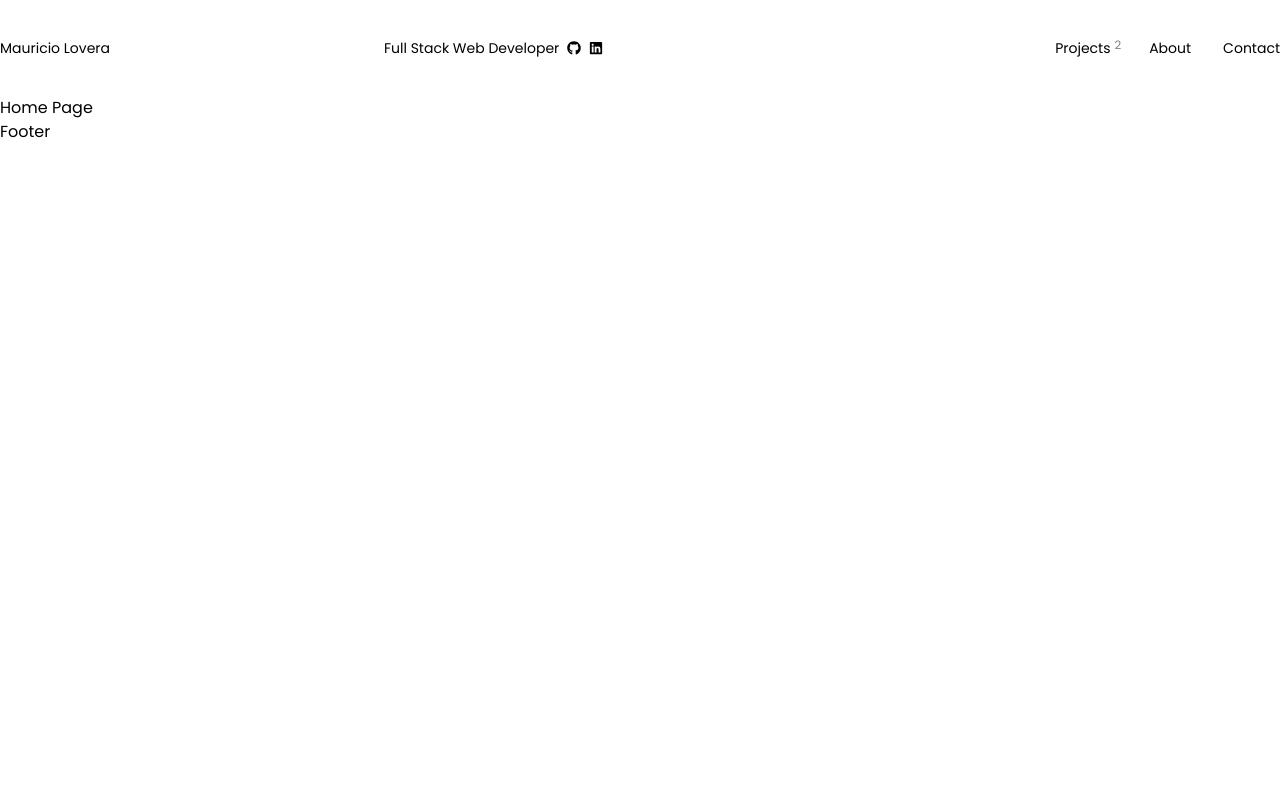
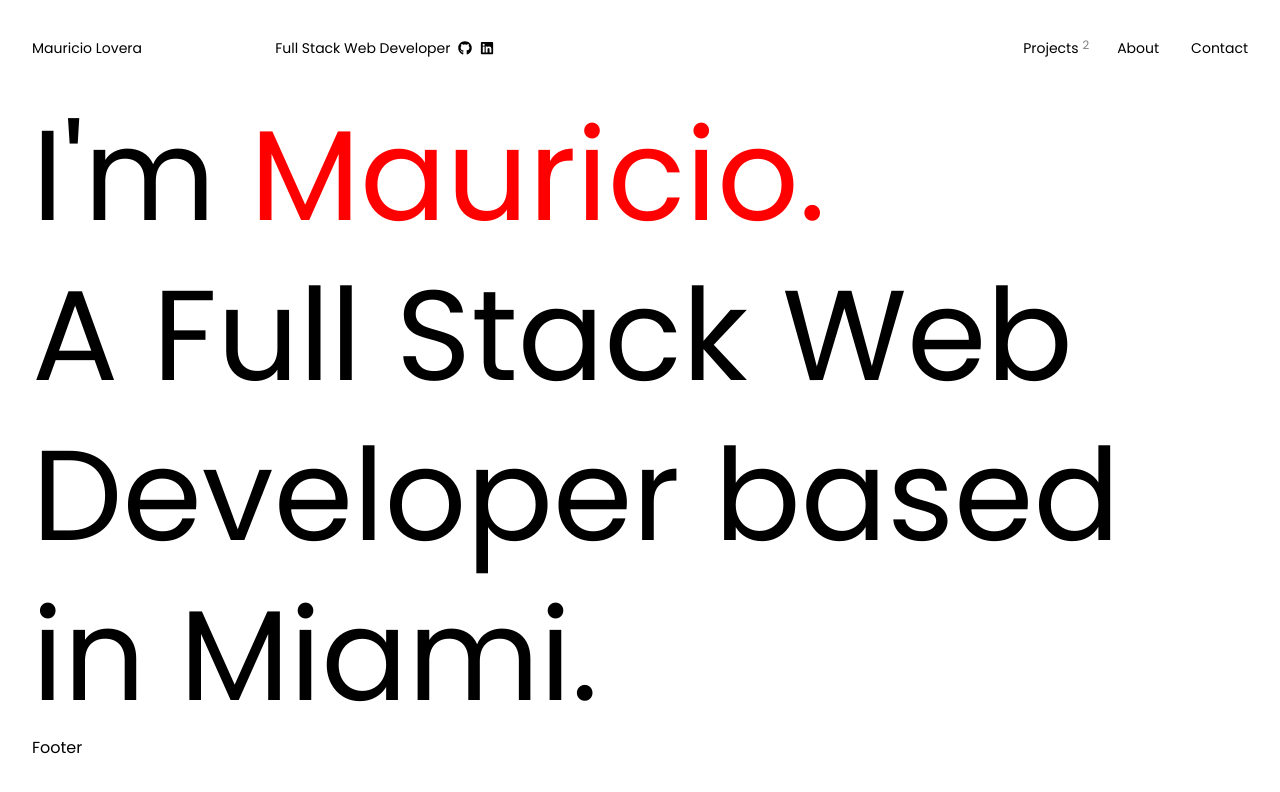
Before and after one commit to mauLovera/Portfolio, a Next.js app: page / in a window 1280 px wide. Shown: the top 792 px of the page. Built offline with nearby package versions, Linux system fonts and the light colour scheme; a web font is replaced by a local one.

Commit message:
feat: add landing banner component

```diff
--- a/components/common/ActiveLink/ActiveLink.tsx
+++ b/components/common/ActiveLink/ActiveLink.tsx
@@ -1,6 +1,6 @@
 import Link from 'next/link'
+import styles from './ActiveLink.module.scss'
 import { NextRouter, useRouter } from 'next/router'
-import styles from './ActiveLink.module.scss'
 
 interface Props {
   text: string
--- /dev/null
+++ b/components/common/LandingBanner/LandingBanner.module.scss
@@ -0,0 +1,26 @@
+@import '~styles/utilities/palette.scss';
+
+.container {
+  display: flex;
+  justify-content: center;
+  width: 100%;
+  max-width: $max-width;
+
+  h1 {
+    display: flex;
+    flex-direction: column;
+    font-size: $size_128px;
+    line-height: 1.25;
+
+    .top {
+
+
+      .accent {
+        color: red;
+      }
+    }
+
+    .bottom {
+    }
+  }
+}
--- /dev/null
+++ b/components/common/LandingBanner/LandingBanner.tsx
@@ -0,0 +1,19 @@
+import styles from './LandingBanner.module.scss'
+
+interface Props {
+  top: string[]
+  bottom: string
+}
+
+export default function LandingBanner({ top, bottom }: Props) {
+  return (
+    <section className={styles.container}>
+      <h1>
+        <span className={styles.top}>
+          {top[0]} <span className={styles.accent}>{top[1]}</span>
+        </span>
+        <span className={styles.bottom}>{bottom}</span>
+      </h1>
+    </section>
+  )
+}
--- a/components/layout/Header/Header.module.scss
+++ b/components/layout/Header/Header.module.scss
@@ -4,8 +4,9 @@
   display: flex;
   align-items: center;
   height: $size_96px;
+  max-width: $max-width;
+
   margin: auto;
-  max-width: 1400px;
 
   nav {
     display: flex;
@@ -14,7 +15,7 @@
 
     .name {
       display: flex;
-      width: 30%;
+      width: 20%;
     }
 
     .title {
--- a/components/layout/Layout.module.scss
+++ b/components/layout/Layout.module.scss
@@ -1,3 +1,8 @@
+@import '~styles/utilities/palette.scss';
+
 .container {
-
+  display: flex;
+  justify-content: center;
+  width: 100%;
+  margin: auto;
 }
--- a/pages/index.tsx
+++ b/pages/index.tsx
@@ -1,12 +1,16 @@
 import Layout from '@/components/layout/Layout'
+import LandingBanner from '@/components/common/LandingBanner/LandingBanner'
 import styles from '@/styles/pages/index.module.scss'
 
 interface Props {}
 
 export default function HomePage() {
+  const topText: string[] = ["I'm", 'Mauricio.']
+  const bottomText: string = 'A Full Stack Web Developer based in Miami.'
+
   return (
     <Layout>
-      <div>Home Page</div>
+      <LandingBanner top={topText} bottom={bottomText} />
     </Layout>
   )
 }
--- a/styles/main.scss
+++ b/styles/main.scss
@@ -5,4 +5,5 @@
 
 body {
   @include ff-primary;
+  padding-inline: $padding-desktop;
 }
--- a/styles/utilities/_palette.scss
+++ b/styles/utilities/_palette.scss
@@ -28,7 +28,8 @@ $size_640px: toRem(640);
 $size_768px: toRem(768);
 $size_960px: toRem(960);
 
-$padding-desktop: $size_256px;
+$padding-desktop: $size_32px;
+$max-width: 1400px;
 
 //* === Color === //
 
```
